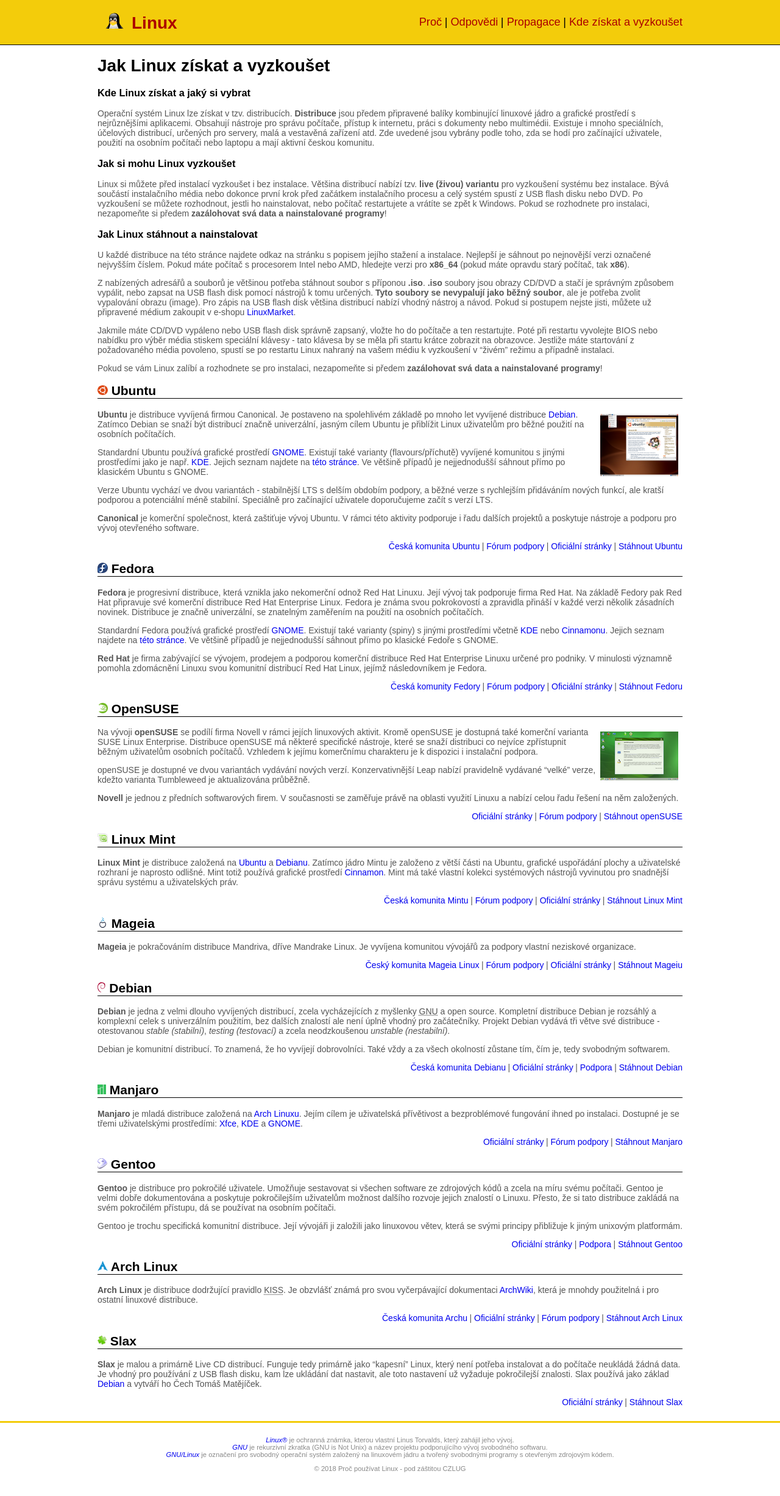
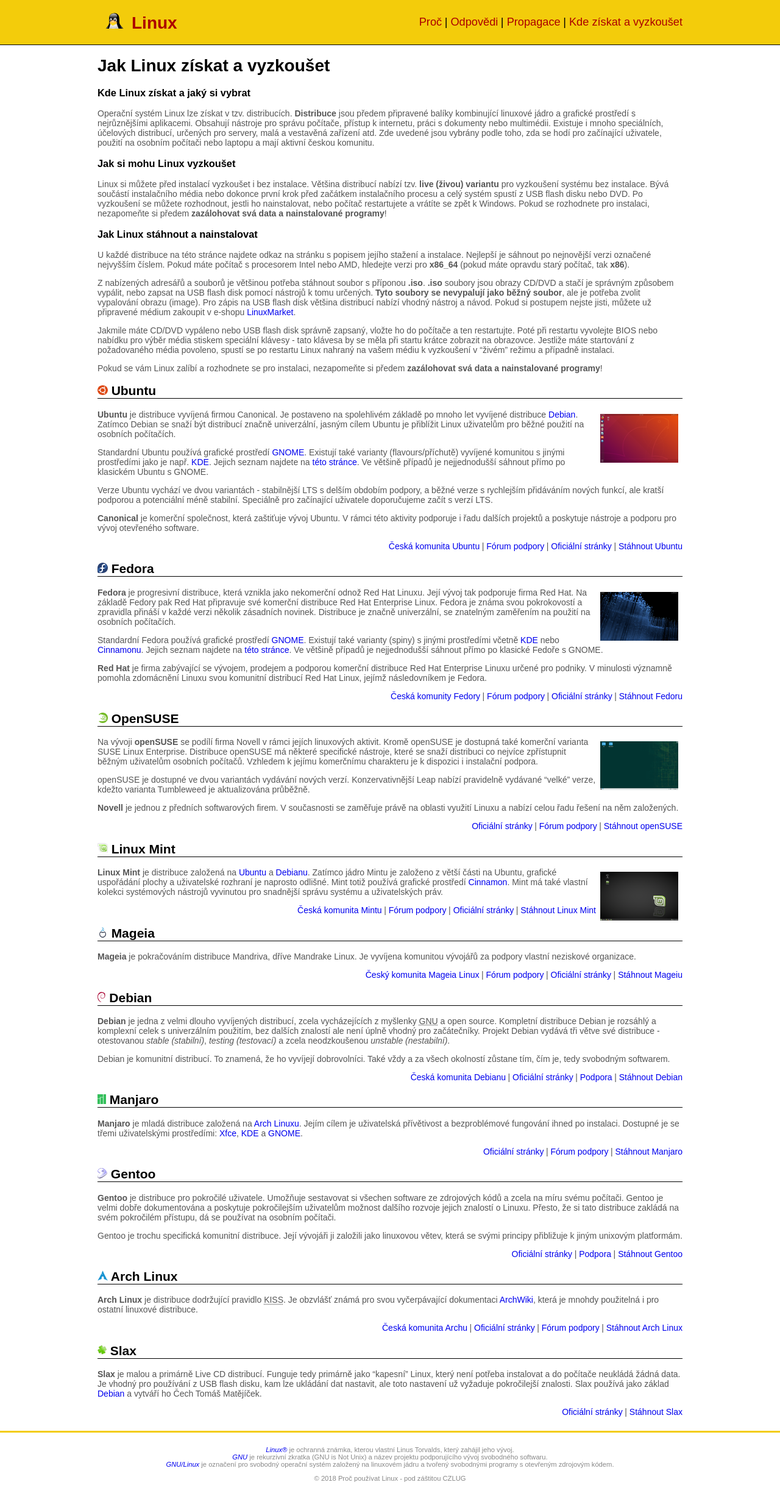
Before and after one commit to MikkCZ/plc, a Jekyll site: the page built from _pages/kde-ziskat.md, in a window 1280 px wide. Shown: the whole page at 61% size. Built offline with Jekyll 4.4.1, drawn with Linux system fonts in a browser that asks for light colours.

Commit message:
Nové obrázky distribucí

```diff
--- a/_pages/kde-ziskat.md
+++ b/_pages/kde-ziskat.md
@@ -41,6 +41,7 @@
 
 ## ![]({{ 'img/distribuce/fedora-logo.svg' | relative_url }}) Fedora
 {:#fedora}
+[![]({{ 'img/fedora_t.png' | relative_url }}){:.t_sc}]({{ 'img/fedora.png' | relative_url }})
 **Fedora** je progresivní distribuce, která vznikla jako nekomerční odnož Red Hat Linuxu. Její vývoj tak podporuje firma Red Hat. Na základě Fedory pak Red Hat připravuje své komerční distribuce Red Hat Enterprise Linux. Fedora je známa svou pokrokovostí a zpravidla přináší v každé verzi několik zásadních novinek. Distribuce je značně univerzální, se znatelným zaměřením na použití na osobních počítačích.
 
 Standardní Fedora používá grafické prostředí [GNOME][GNOME]. Existují také varianty (spiny) s jinými prostředími včetně [KDE][KDE] nebo [Cinnamonu][Cinnamon]. Jejich seznam najdete na [této stránce](https://spins.fedoraproject.org/). Ve většině případů je nejjednodušší sáhnout přímo po klasické Fedoře s GNOME.
@@ -55,7 +56,7 @@
 
 ## ![]({{ 'img/distribuce/opensuse-logo.png' | relative_url }}) OpenSUSE
 {:#suse}
-[![]({{ 'img/opensuse-10.3_t.png' | relative_url }}){:.t_sc}]({{ 'img/opensuse-10.3.png' | relative_url }})
+[![]({{ 'img/opensuse_t.png' | relative_url }}){:.t_sc}]({{ 'img/opensuse.png' | relative_url }})
 Na vývoji **openSUSE** se podílí firma Novell v rámci jejích linuxových aktivit. Kromě openSUSE je dostupná také komerční varianta SUSE Linux Enterprise. Distribuce openSUSE má některé specifické nástroje, které se snaží distribuci co nejvíce zpřístupnit běžným uživatelům osobních počítačů. Vzhledem k jejímu komerčnímu charakteru je k dispozici i instalační podpora.
 
 openSUSE je dostupné ve dvou variantách vydávání nových verzí. Konzervativnější Leap nabízí pravidelně vydávané "velké" verze, kdežto varianta Tumbleweed je aktualizována průběžně.
@@ -69,6 +70,7 @@
 
 ## ![]({{ 'img/distribuce/linux-mint-logo.svg' | relative_url }}) Linux Mint
 {:#linux-mint}
+[![]({{ 'img/linuxmint_t.png' | relative_url }}){:.t_sc}]({{ 'img/linuxmint.png' | relative_url }})
 **Linux Mint** je distribuce založená na [Ubuntu](#ubuntu) a [Debianu](#debian). Zatímco jádro Mintu je založeno z větší části na Ubuntu, grafické uspořádání plochy a uživatelské rozhraní je naprosto odlišné. Mint totiž používá grafické prostředí [Cinnamon][Cinnamon]. Mint má také vlastní kolekci systémových nástrojů vyvinutou pro snadnější správu systému a uživatelských práv.
 
 - [Česká komunita Mintu](https://www.linux-mint-czech.cz/)
```
Also changed, not shown: img/fedora.png (added), img/fedora_t.png (added), img/linuxmint.png (added), img/linuxmint_t.png (added), img/opensuse-10.3.png (deleted), img/opensuse-10.3_t.png (deleted), img/opensuse.png (added), img/opensuse_t.png (added), img/ubuntu.png, img/ubuntu_t.png.
